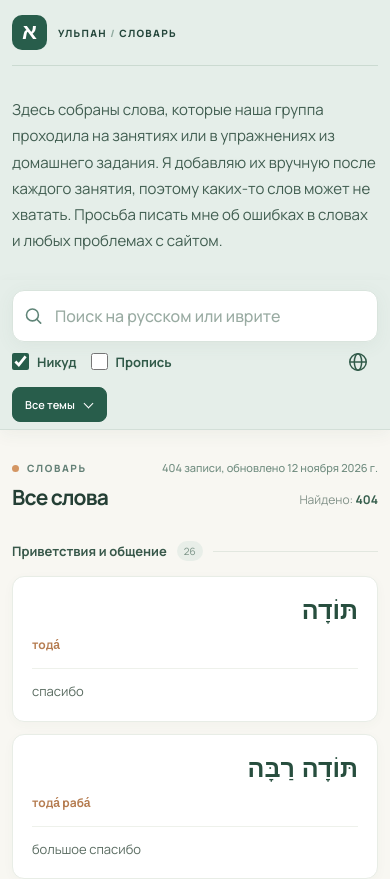
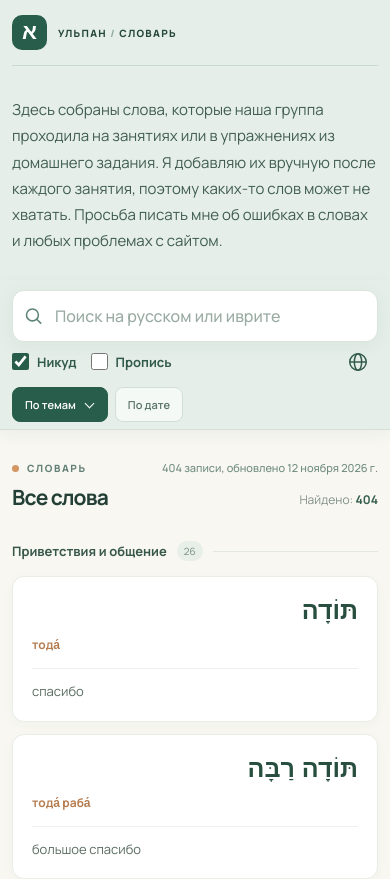
Before and after one commit to Malacar-Miles/ulpan-dictionary, a React (Vite) app: page / in a window 390 px wide. Shown: the top 879 px of the page. Built offline with nearby package versions, Linux system fonts and the light colour scheme.

Commit message:
Add a date-added view and compact mobile tabs

```diff
--- a/src/App.tsx
+++ b/src/App.tsx
@@ -30,6 +30,7 @@ const DictionaryApp = () => {
         onNiqqudChange={dictionary.changeNiqqud}
         topics={dictionary.topics}
         activeTopic={dictionary.activeTopic}
+        selectedTopic={dictionary.selectedTopic}
         onTopicSelect={dictionary.setActiveTopic}
       />
       <main
--- a/src/components/DictionaryControls.tsx
+++ b/src/components/DictionaryControls.tsx
@@ -18,8 +18,9 @@ type DictionaryControlsProps = {
   showNiqqud: boolean;
   onNiqqudChange: ChangeEventHandler<HTMLInputElement>;
   topics: Topic[];
-  activeTopic: string;
-  onTopicSelect: (topic: string) => void;
+  activeTopic: string | null;
+  selectedTopic: string;
+  onTopicSelect: (topic: string | null) => void;
 };
 export const DictionaryControls = ({
   controlsRef,
@@ -35,6 +36,7 @@ export const DictionaryControls = ({
   onNiqqudChange,
   topics,
   activeTopic,
+  selectedTopic,
   onTopicSelect,
 }: DictionaryControlsProps) => {
   return (
@@ -56,7 +58,10 @@ export const DictionaryControls = ({
         <TopicFilters
           topics={topics}
           activeTopic={activeTopic}
-          emphasizeActiveTopic={query.trim().length > 0 && activeTopic !== ALL_TOPICS}
+          selectedTopic={selectedTopic}
+          emphasizeActiveTopic={
+            query.trim().length > 0 && activeTopic !== null && activeTopic !== ALL_TOPICS
+          }
           onSelect={onTopicSelect}
         />
       </div>
--- a/src/components/TopicFilters.tsx
+++ b/src/components/TopicFilters.tsx
@@ -1,37 +1,68 @@
+import { useSyncExternalStore } from 'react';
+import { ALL_TOPICS } from '../helpers/dictionary';
 import type { Topic } from '../types';
 import { useLocale } from '../localization/context';
 import { Collapse } from './Collapse';
 import { useCollapse } from '../hooks/useCollapse';
 
+const compactTabsQuery = '(max-width: 750px)';
+const hasCompactTabs = () => window.matchMedia(compactTabsQuery).matches;
+const subscribeToTabSize = (notify: () => void) => {
+  const media = window.matchMedia(compactTabsQuery);
+  media.addEventListener('change', notify);
+  return () => media.removeEventListener('change', notify);
+};
+
 type TopicFiltersProps = {
   topics: Topic[];
-  activeTopic: string;
+  activeTopic: string | null;
+  selectedTopic: string;
   emphasizeActiveTopic: boolean;
-  onSelect: (topic: string) => void;
+  onSelect: (topic: string | null) => void;
 };
 export const TopicFilters = ({
   topics,
   activeTopic,
+  selectedTopic,
   emphasizeActiveTopic,
   onSelect,
 }: TopicFiltersProps) => {
+  const compact = useSyncExternalStore(subscribeToTabSize, hasCompactTabs);
   const { messages } = useLocale();
   const { isOpen, panelId, buttonRef, panelRef, toggle, close } = useCollapse();
   return (
     <nav
       className={`filters${emphasizeActiveTopic ? ' filters-search-active' : ''}`}
-      aria-label={messages.topicFilter}
+      aria-label={messages.dictionaryViews}
     >
+      <div className="filter-tabs">
         <button
           type="button"
           className="topic-trigger"
+          aria-pressed={activeTopic !== null}
           ref={buttonRef}
           aria-expanded={isOpen}
           aria-controls={panelId}
-        onClick={toggle}
+          onClick={() => {
+            if (activeTopic === null) onSelect(compact ? ALL_TOPICS : selectedTopic);
+            toggle();
+          }}
         >
-        {topics.find(({ id }) => id === activeTopic)?.title ?? messages.allTopics}
+          {compact
+            ? messages.byTopicShort
+            : (topics.find(({ id }) => id === selectedTopic)?.title ?? messages.allTopics)}
         </button>
+        <button
+          type="button"
+          aria-pressed={activeTopic === null}
+          onClick={() => {
+            close();
+            onSelect(null);
+          }}
+        >
+          {compact ? messages.byDateShort : messages.byDateAdded}
+        </button>
+      </div>
       <Collapse isOpen={isOpen} panelId={panelId} panelRef={panelRef} close={close}>
         <div className="topic-options">
           {topics.map(({ id, title }) => (
--- a/src/helpers/dictionary.ts
+++ b/src/helpers/dictionary.ts
@@ -13,6 +13,7 @@ export const localizeSections = (locale: Locale): DictionarySection[] =>
     ...section.translations[locale],
     entries: section.entries.map((entry) => ({
       id: entry.id,
+      addedAt: entry.addedAt,
       hebrew: entry.hebrew,
       hebrewWithNiqqud: entry.hebrewWithNiqqud,
       ...entry.translations[locale],
@@ -33,6 +34,25 @@ export const filterSections = (query: string, activeTopic: string, locale: Local
       ),
     }))
     .filter((section) => section.entries.length > 0);
+
+export const groupByDateAdded = (
+  sections: DictionarySection[],
+  locale: Locale,
+): DictionarySection[] => {
+  const groups = new Map<string, DictionarySection>();
+  for (const section of sections) {
+    for (const entry of section.entries) {
+      const date = entry.addedAt;
+      let group = groups.get(date);
+      if (!group) {
+        group = { id: date, title: formatUpdatedDate(date, locale), note: '', entries: [] };
+        groups.set(date, group);
+      }
+      group.entries.push(entry);
+    }
+  }
+  return [...groups.values()].sort((a, b) => b.id.localeCompare(a.id));
+};
 
 export const countEntries = (items: DictionarySection[]) =>
   items.reduce((sum, section) => sum + section.entries.length, 0);
--- a/src/hooks/useDictionary.ts
+++ b/src/hooks/useDictionary.ts
@@ -4,6 +4,7 @@ import {
   ALL_TOPICS,
   localizeSections,
   filterSections,
+  groupByDateAdded,
   countEntries,
   formatUpdatedDate,
 } from '../helpers/dictionary';
@@ -16,9 +17,17 @@ export const useDictionary = () => {
   const { showNiqqud, setShowNiqqud } = useNiqqudPreference();
   const [query, setQuery] = useState('');
   const resultsQuery = useDeferredValue(query);
-  const [activeTopic, setActiveTopic] = useState(ALL_TOPICS);
+  const [selectedTopic, setSelectedTopic] = useState(ALL_TOPICS);
+  const [byDate, setByDate] = useState(false);
+  const activeTopic = byDate ? null : selectedTopic;
+  const setActiveTopic = (topic: string | null) => {
+    setByDate(topic === null);
+    if (topic !== null) setSelectedTopic(topic);
+  };
   const { results, showFallbackNotice } = useMemo(() => {
-    const matches = filterSections(resultsQuery, activeTopic, locale);
+    const matches = filterSections(resultsQuery, activeTopic ?? ALL_TOPICS, locale);
+    if (activeTopic === null)
+      return { results: groupByDateAdded(matches, locale), showFallbackNotice: false };
     if (matches.length || activeTopic === ALL_TOPICS || !resultsQuery.trim()) {
       return { results: matches, showFallbackNotice: false };
     }
@@ -34,6 +43,7 @@ export const useDictionary = () => {
     query,
     resultsQuery,
     activeTopic,
+    selectedTopic,
     showFallbackNotice,
     showNiqqud,
     results,
@@ -50,8 +60,10 @@ export const useDictionary = () => {
     updated: formatUpdatedDate(dictionary.updatedAt, locale),
     intro: dictionary.intro[locale],
     resultsTitle:
-      showFallbackNotice || activeTopic === ALL_TOPICS
-        ? messages.allWords
-        : sections.find((section) => section.id === activeTopic)!.title,
+      activeTopic === null
+        ? messages.byDateAdded
+        : showFallbackNotice || activeTopic === ALL_TOPICS
+          ? messages.allWords
+          : sections.find((section) => section.id === activeTopic)!.title,
   };
 };
--- a/src/hooks/useDictionaryLayout.ts
+++ b/src/hooks/useDictionaryLayout.ts
@@ -13,7 +13,7 @@ const preserveSearchFocus = (event: PointerEvent<HTMLDivElement>) => {
     event.preventDefault();
 };
 
-export const useDictionaryLayout = (query: string, activeTopic: string) => {
+export const useDictionaryLayout = (query: string, activeTopic: string | null) => {
   const controlsRef = useRef<HTMLDivElement>(null);
   const contentRef = useRef<HTMLElement>(null);
   const { startEditing, stopEditing } = useSearchViewport();
--- a/src/localization/catalogs.ts
+++ b/src/localization/catalogs.ts
@@ -13,7 +13,10 @@ type Messages = {
   niqqud: string;
   handwriting: string;
   language: string;
-  topicFilter: string;
+  dictionaryViews: string;
+  byTopicShort: string;
+  byDateShort: string;
+  byDateAdded: string;
   allTopics: string;
   allWords: string;
   found: string;
@@ -42,7 +45,10 @@ export const catalogs: Record<Locale, Messages> = {
     niqqud: 'Никуд',
     handwriting: 'Пропись',
     language: 'Язык интерфейса',
-    topicFilter: 'Фильтр по теме',
+    dictionaryViews: 'Просмотр словаря',
+    byTopicShort: 'По темам',
+    byDateShort: 'По дате',
+    byDateAdded: 'По дате добавления',
     allTopics: 'Все темы',
     allWords: 'Все слова',
     found: 'Найдено:',
@@ -73,7 +79,10 @@ export const catalogs: Record<Locale, Messages> = {
     niqqud: 'Niqqud',
     handwriting: 'Manuscrita',
     language: 'Idioma de la interfaz',
-    topicFilter: 'Filtrar por tema',
+    dictionaryViews: 'Vistas del diccionario',
+    byTopicShort: 'Por tema',
+    byDateShort: 'Por fecha',
+    byDateAdded: 'Por fecha de incorporación',
     allTopics: 'Todos los temas',
     allWords: 'Todas las palabras',
     found: 'Resultados:',
--- a/src/style.css
+++ b/src/style.css
@@ -225,7 +225,12 @@ h1 em {
   transform: rotate(225deg);
   vertical-align: middle;
 }
-.filters .topic-trigger {
+.filter-tabs {
+  display: flex;
+  flex-wrap: wrap;
+  gap: 7px;
+}
+.filter-tabs button[aria-pressed='true'] {
   background: #285d4b;
   border-color: #285d4b;
   color: white;
@@ -561,6 +566,15 @@ mark {
   }
 }
 @media (max-width: 750px) {
+  .filter-tabs {
+    flex-wrap: nowrap;
+  }
+  .filter-tabs button {
+    min-width: 0;
+    white-space: nowrap;
+    overflow: hidden;
+    text-overflow: ellipsis;
+  }
   .sticky-controls {
     padding-top: 10px;
   }
--- a/src/types.ts
+++ b/src/types.ts
@@ -2,7 +2,7 @@ import type { Locale } from './localization/catalogs';
 
 export type EntryTranslation = { pronunciation: string; meaning: string };
 export type HebrewSpellings = { hebrew: string; hebrewWithNiqqud?: string };
-export type DictionaryEntry = HebrewSpellings & EntryTranslation & { id: string };
+export type DictionaryEntry = HebrewSpellings & EntryTranslation & { id: string; addedAt: string };
 export type DictionarySection = {
   id: string;
   title: string;
@@ -17,6 +17,7 @@ export type DictionaryData = {
     translations: Record<Locale, { title: string; note: string }>;
     entries: (HebrewSpellings & {
       id: string;
+      addedAt: string;
       translations: Record<Locale, EntryTranslation>;
     })[];
   }[];
```
Also changed, not shown: 1 other file (tests, documents, lock files or other folders). Lines whose indentation alone changed are shown as unchanged.
